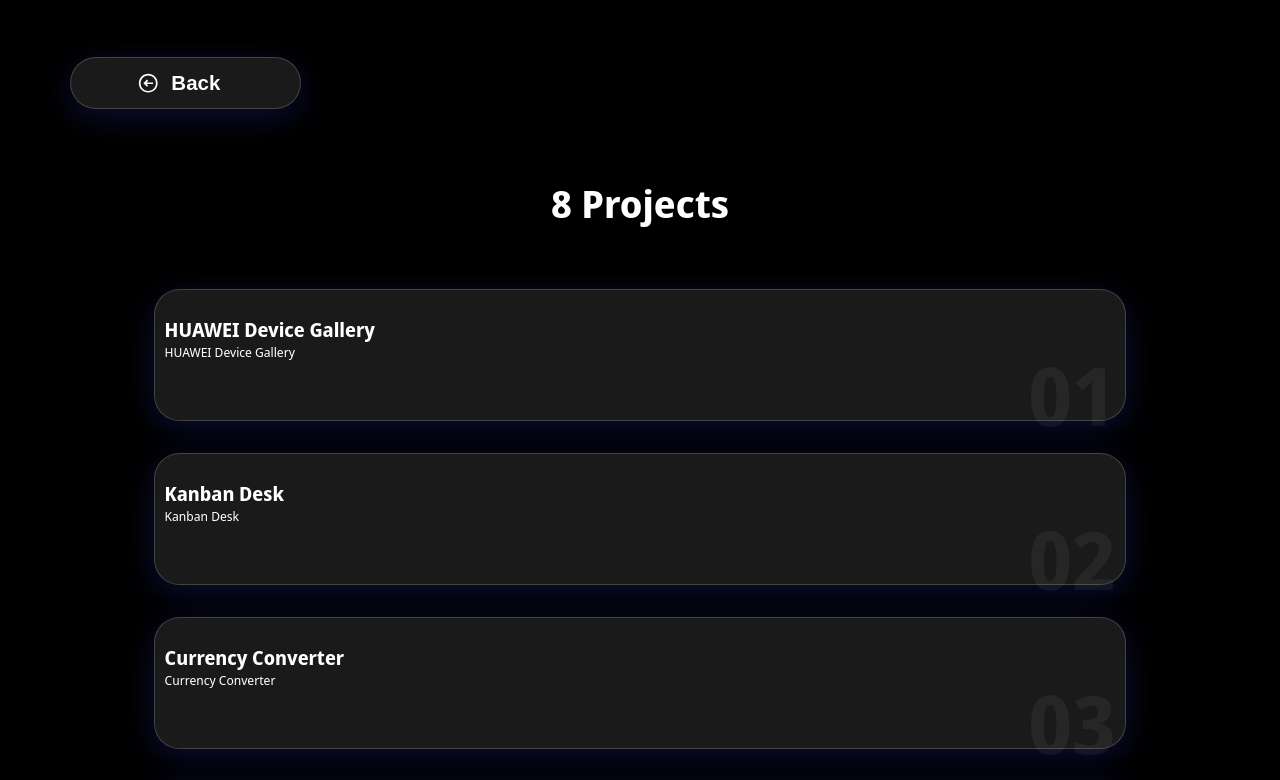
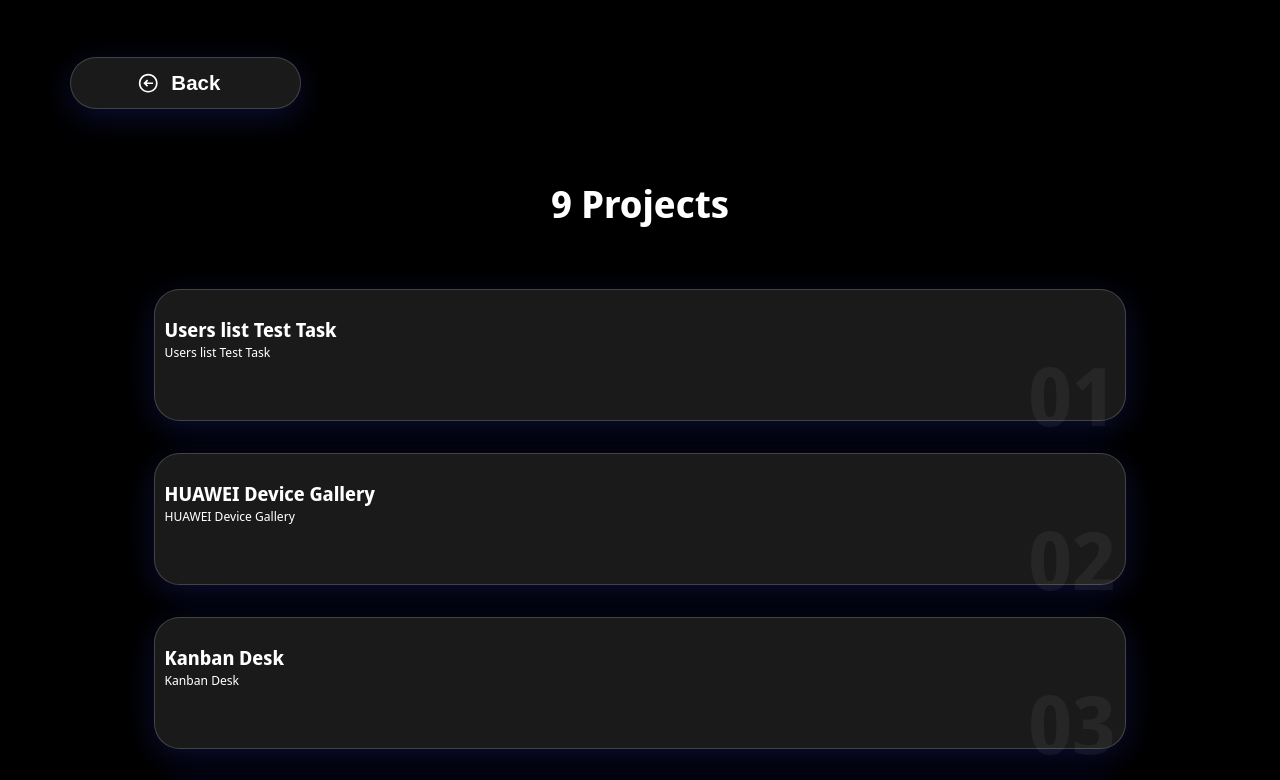
Before and after one commit to ArtiomB5/CV, a React (Create React App) app: page /#/mywork in a window 1280 px wide. Shown: the top 780 px of the page. Built offline with nearby package versions, Linux system fonts and the light colour scheme.

Commit message:
New project added

```diff
--- a/src/components/MyWork/Projects/index.tsx
+++ b/src/components/MyWork/Projects/index.tsx
@@ -5,6 +5,11 @@
 
 export const Projects = () => {
   const projects = [
+    {
+      title: CONSTANTS.USERS_LIST_TEST_TASK_TITLE,
+      description: CONSTANTS.USERS_LIST_TEST_TASK_DESC,
+      link: CONSTANTS.USERS_LIST_TEST_TASK_LINK
+    },
     {
       title: CONSTANTS.HUAWEI_DEVICE_CATALOG_TITLE,
       description: CONSTANTS.HUAWEI_DEVICE_CATALOG_DESC,
--- a/src/constants/index.ts
+++ b/src/constants/index.ts
@@ -12,6 +12,7 @@
 //Projects links
 export const PROJECTS_LIST_TITLE = 'Projects';
 
+export const USERS_LIST_TEST_TASK_TITLE = "Users list Test Task";
 export const HUAWEI_DEVICE_CATALOG_TITLE = "HUAWEI Device Gallery";
 export const KANBAN_TITLE = "Kanban Desk";
 export const CURRENCY_CONVERTER_TITLE = "Currency Converter";
@@ -21,6 +22,7 @@
 export const HUAWEI_WATCH_GT_2_PAGE_TITLE = "HUAWEI WATCH GT 2 Page";
 export const APPLE_EVENT2021_PAGE_TITLE = "Apple Event 2021";
 
+export const USERS_LIST_TEST_TASK_DESC = "Users list Test Task";
 export const HUAWEI_DEVICE_CATALOG_DESC = "HUAWEI Device Gallery";
 export const KANBAN_DESC = "Kanban Desk";
 export const CURRENCY_CONVERTER_DESC = "Currency Converter";
@@ -30,6 +32,7 @@
 export const HUAWEI_WATCH_GT_2_PAGE_DESC = "Flexbox Practice";
 export const APPLE_EVENT2021_PAGE_DESC = "Flexbox Practice";
 
+export const USERS_LIST_TEST_TASK_LINK = "https://users-table-task.vercel.app/";
 export const HUAWEI_DEVICE_CATALOG_LINK = "https://huawei-device-gallery.vercel.app/";
 export const KANBAN_LINK = "https://kanban-desk.vercel.app/";
 export const CURRENCY_CONVERTER_LINK = "https://currency-converter-artiomb5.vercel.app/";
```
